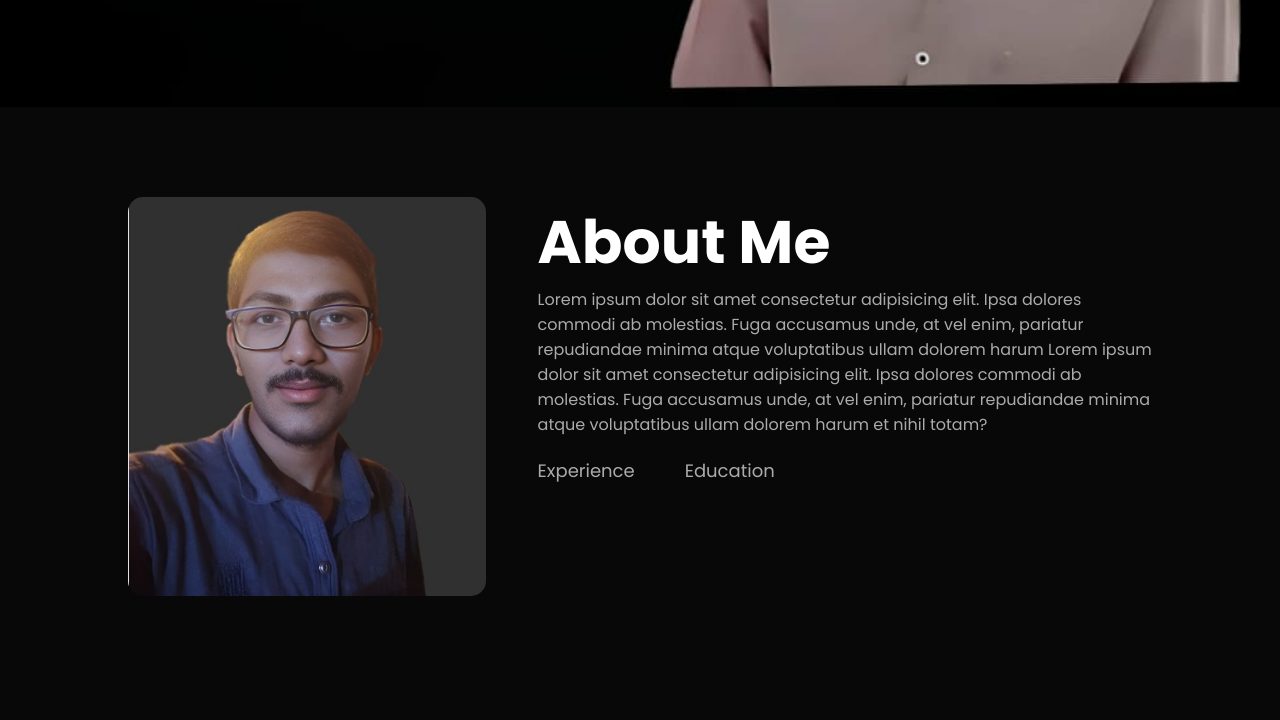
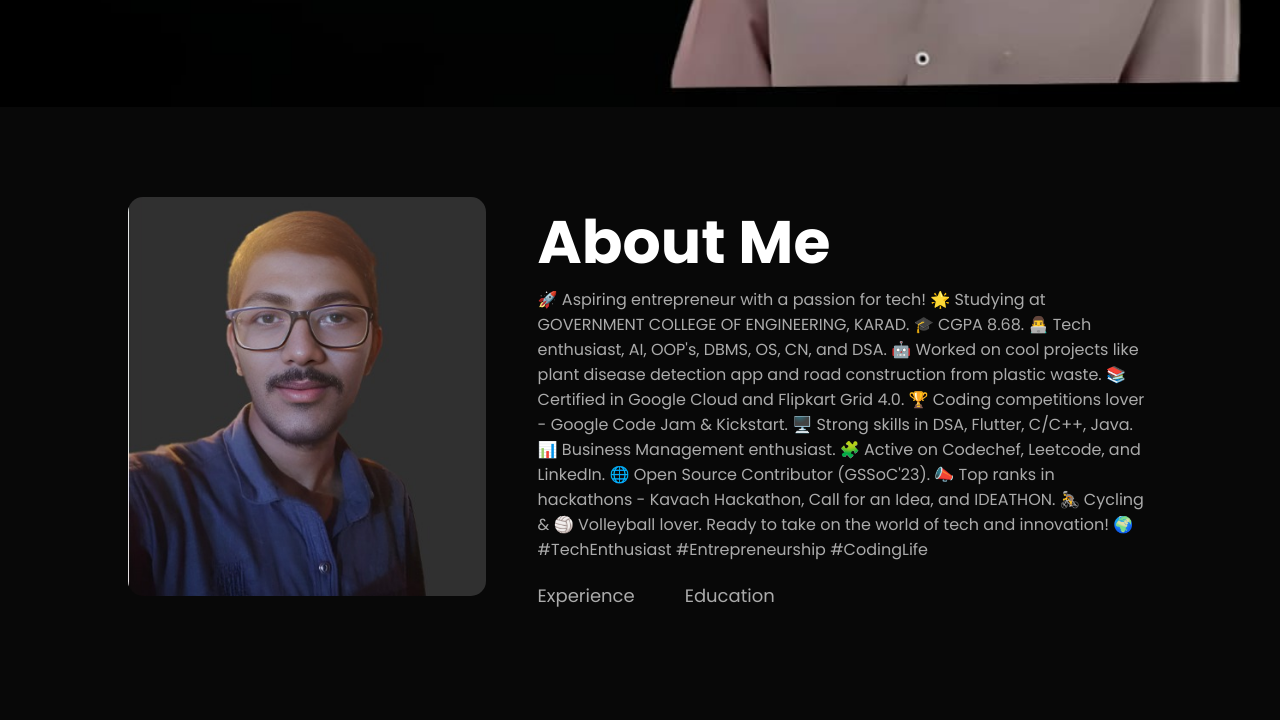
Before and after one commit to Tushar924738305063/my-portfolio-website, a plain HTML site: page index.html in a window 1280 px wide. Shown: the part 693-1413 px from the top of the page. Drawn offline with nearby package versions, Linux system fonts and the light colour scheme.

Commit message:
index.html

```diff
--- a/index.html
+++ b/index.html
@@ -54,13 +54,14 @@
           <div class="about-col-2">
             <h1 class="sub-title">About Me</h1>
             <p>
-              Lorem ipsum dolor sit amet consectetur adipisicing elit. Ipsa
-              dolores commodi ab molestias. Fuga accusamus unde, at vel enim,
-              pariatur repudiandae minima atque voluptatibus ullam dolorem harum
-              Lorem ipsum dolor sit amet consectetur adipisicing elit. Ipsa
-              dolores commodi ab molestias. Fuga accusamus unde, at vel enim,
-              pariatur repudiandae minima atque voluptatibus ullam dolorem harum
-              et nihil totam?
+              🚀 Aspiring entrepreneur with a passion for tech! 🌟
+              Studying at GOVERNMENT COLLEGE OF ENGINEERING, KARAD.
+              🎓 CGPA 8.68. 👨‍💻 Tech enthusiast, AI, OOP's, DBMS, OS, CN, and DSA.
+              🤖 Worked on cool projects like plant disease detection app and
+               road construction from plastic waste. 📚 Certified in Google Cloud and
+               Flipkart Grid 4.0. 🏆 Coding competitions lover - Google Code Jam & Kickstart.
+               🖥️ Strong skills in DSA, Flutter, C/C++, Java. 📊 Business Management enthusiast.
+                🧩 Active on Codechef, Leetcode, and LinkedIn. 🌐 Open Source Contributor (GSSoC'23). 📣 Top ranks in hackathons - Kavach Hackathon, Call for an Idea, and IDEATHON. 🚴 Cycling & 🏐 Volleyball lover. Ready to take on the world of tech and innovation! 🌍 #TechEnthusiast #Entrepreneurship #CodingLife
             </p>
 
             <div class="tab-title">
@@ -206,7 +207,7 @@
             <p>
               <i class="fa-solid fa-paper-plane"></i> tusharrathod3412@gmail.com
             </p>
-            <p><i class="fa-solid fa-phone-volume"></i> 91-9112967122</p>
+            <p><i class="fa-solid fa-phone-volume"></i> 9356221036</p>
 
             <div class="social-icons">
               <a href="https://www.linkedin.com/in/tushar-rathod-1aa5a61a7"
@@ -245,6 +246,7 @@
     </div>
 
     <!-- -----for home page heading-------- -->
+
     <script src="https://unpkg.com/typed.js@2.0.16/dist/typed.umd.js"></script>
     <script>
       var tablinks = document.getElementsByClassName("tab-links");
@@ -267,8 +269,8 @@
         strings: [
           "App Developer",
           "Web Developer",
-          "Compitative Programmer",
-          "DSA Enthuastics!",
+          "Competative Programmer",
+          "DSA Enthusiastics!",
         ],
         typeSpeed: 50,
       });
@@ -284,7 +286,9 @@
         }
 
     </script>
+
 <!-- ------------------google sheet--------------- -->
+
 <script>
     const scriptURL = 'https://script.google.com/macros/s/AKfycbypZC6sWafcMHYK6EXE7mu51DAFBsHvdsfobE9ZsFGFgjIIdGGS86v7LmQbZLxPnK6E/exec'
     const form = document.forms['submit-to-google-sheet']
```
